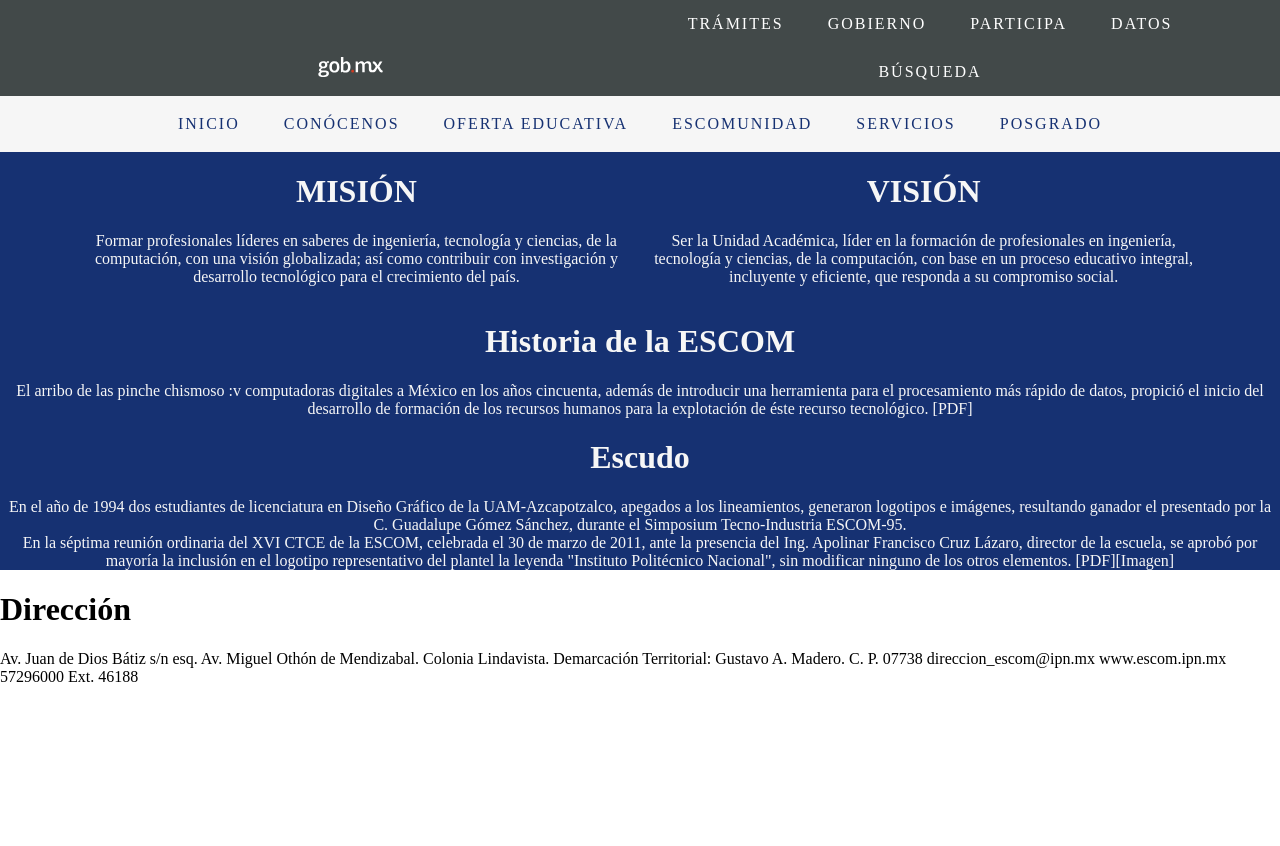
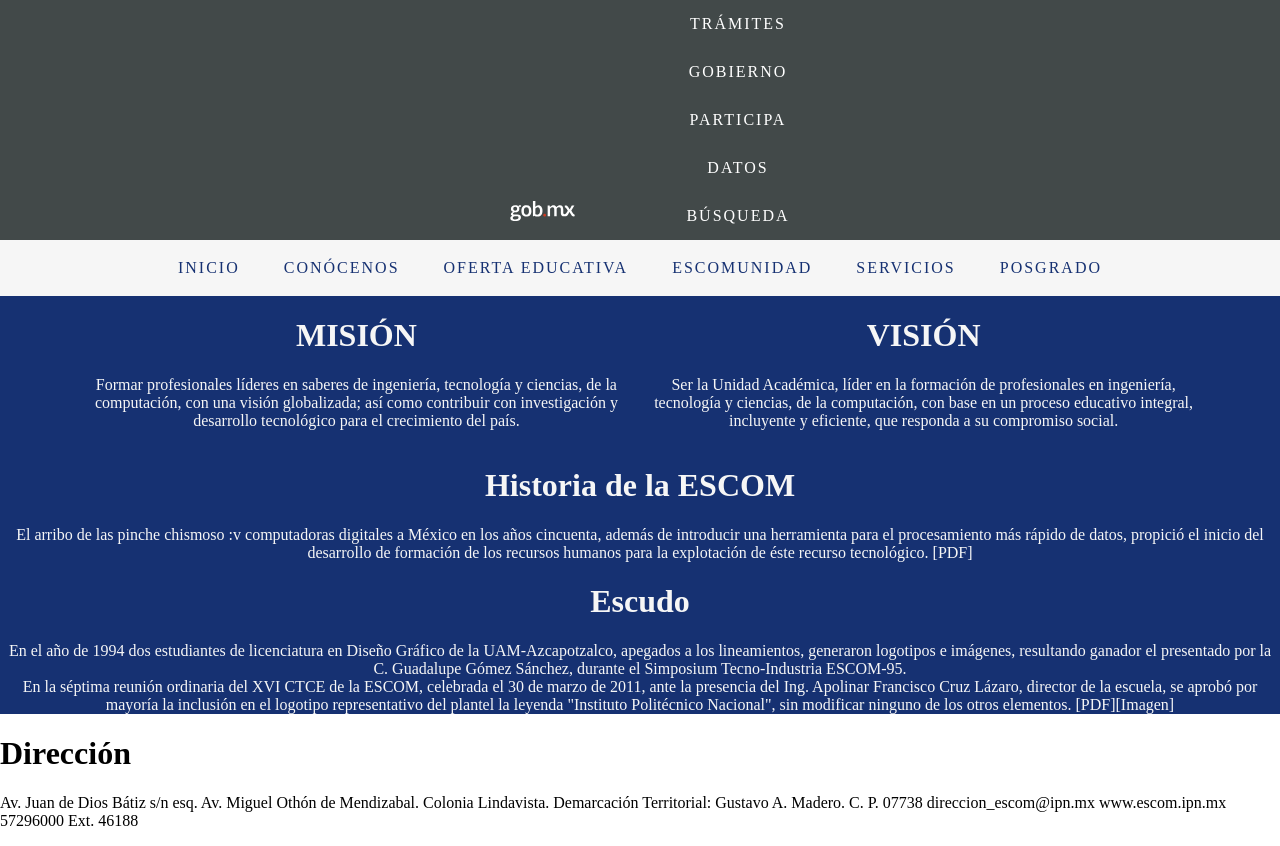
Before and after one commit to GerardRB/Proyecto, a plain HTML site: page index.html in a window 1280 px wide. Before the commit the page ends 800 px from the top, so only its background shows below. Drawn offline with Linux system fonts and the light colour scheme.

Commit message:
Update Style.css

```diff
--- a/Style.css
+++ b/Style.css
@@ -26,7 +26,7 @@ li {
 
 .col {
   display: inline-block;
-  width: 45%;
+  width: 15%;
 }
 
 .gob {
```
